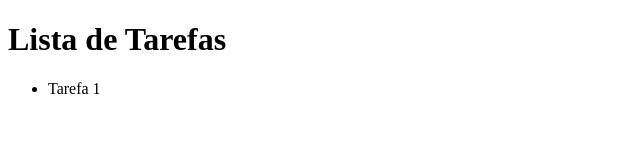
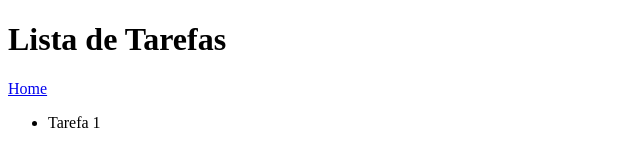
Before and after one commit to Pilintra/Projeto-Ebac-Git-e-GitHub, a plain HTML site: page index.html in a window 1280 px wide. Shown: the whole page, without its empty margins (0-640 px from the left). Drawn offline with Linux system fonts and the light colour scheme.

Commit message:
Adicionando menu home

```diff
--- a/index.html
+++ b/index.html
@@ -8,6 +8,9 @@
   <body>
     <header>
       <h1>Lista de Tarefas</h1>
+      <nav>
+        <a href="home">Home</a>
+      </nav>
     </header>
 
     <ul>
```
